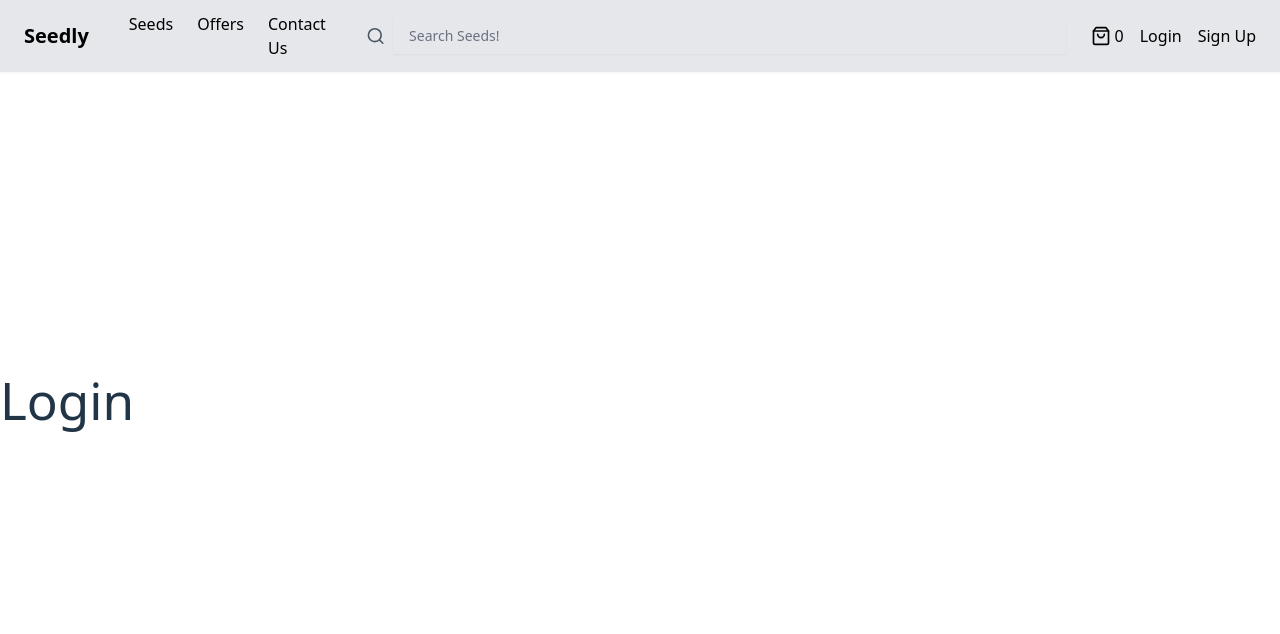
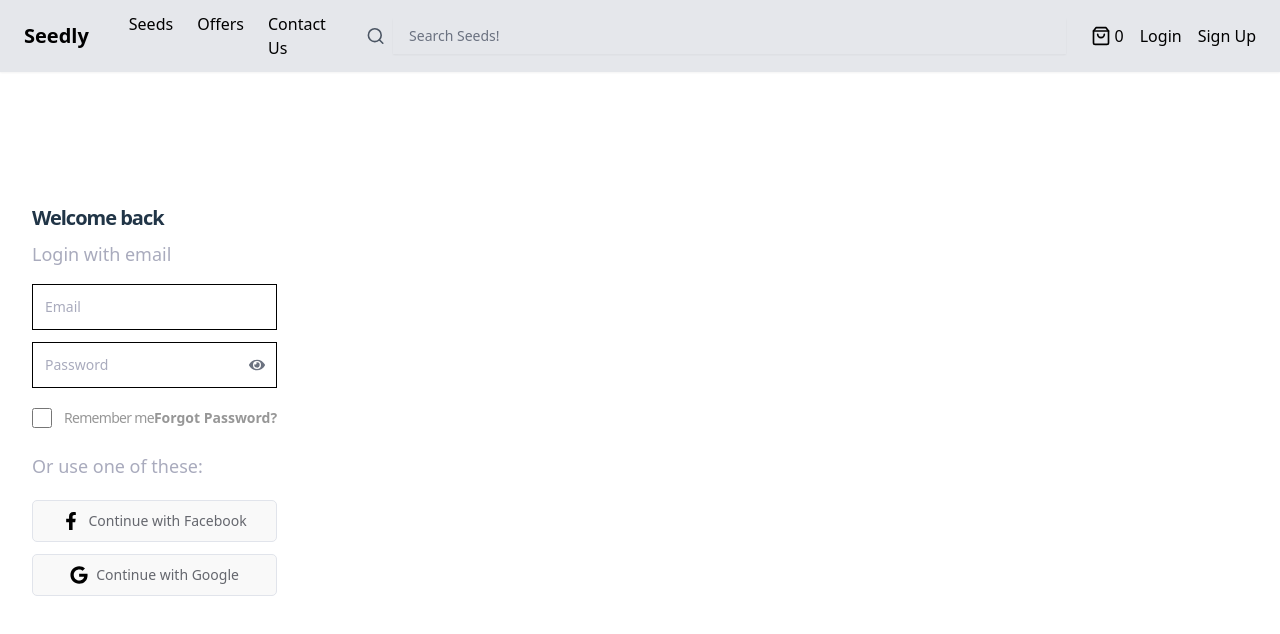
Before and after one commit to roztownsend/Seedly, a React (Vite) app in the folder frontend/vite-project/: page /login in a window 1280 px wide. Shown: the top 634 px of the page. Built offline with nearby package versions, Linux system fonts and the light colour scheme.

Commit message:
re-added files from previous branch

```diff
--- /dev/null
+++ b/frontend/vite-project/src/components/authForms/AuthFormFields.tsx
@@ -0,0 +1,68 @@
+import { FaEye, FaEyeSlash } from "react-icons/fa";
+import { UseAuthFormType } from "../../types/authFormTypes";
+function AuthFormFields({ handlers, showPassword, formType }: UseAuthFormType) {
+  return (
+    <form
+      className="flex  w-full flex-col"
+      onSubmit={(e) => handlers.handleSubmit(e)}
+    >
+      <label htmlFor="email"></label>
+      <input
+        type="email"
+        id="email"
+        name="email"
+        placeholder="Email"
+        autoComplete="email"
+        onChange={(e) => handlers.handleChange(e)}
+        required
+        className="border border-black text-black mb-3 p-3 placeholder:text-[#A9ABBD] text-sm font-normal"
+      />
+      <div className="flex w-full relative mb-5">
+        <label htmlFor="password"></label>
+        <input
+          type={showPassword ? "text" : "password"}
+          id="password"
+          name="password"
+          placeholder="Password"
+          autoComplete="new-password"
+          required
+          onChange={(e) => handlers.handleChange(e)}
+          className="border w-full border-black text-black  p-3 placeholder:text-[#A9ABBD] text-sm font-normal"
+        />
+        <span
+          onClick={() => handlers.togglePassword()}
+          className="absolute right-3 top-1/2 -translate-y-1/2 cursor-pointer text-gray-500"
+        >
+          {showPassword ? <FaEyeSlash /> : <FaEye />}
+        </span>
+      </div>
+      {formType === "login" && (
+        <div className="flex items-center justify-between">
+          <div className="flex items-center gap-3">
+            <input
+              className="w-5 h-5 rounded-none"
+              type="checkbox"
+              id="remember"
+              name="remember"
+            />
+            <label
+              className="text-[#979797] font-normal text-sm leading-4 tracking-tighter"
+              htmlFor="remember"
+            >
+              Remember me
+            </label>
+          </div>
+          <a className="font-bold text-sm text-[#979797]" href="">
+            Forgot Password?
+          </a>
+        </div>
+      )}
+
+      <button
+        type="submit"
+        className="invisible h-0 w-0 p-0 m-0 border-0"
+      ></button>
+    </form>
+  );
+}
+export default AuthFormFields;
--- /dev/null
+++ b/frontend/vite-project/src/components/authForms/AuthHeader.tsx
@@ -0,0 +1,18 @@
+import { AuthType } from "../../types/authFormTypes";
+
+function AuthHeader({ formType }: { formType: AuthType }) {
+  return (
+    <>
+      <h4 className="signup-header font-semibold text-xl tracking-tighter mb-2">
+        {formType === "signup" ? "Welcome!" : "Welcome back"}
+      </h4>
+      <span className="font-medium text-lg text-[#A9ABBD] mb-4 ">
+        {formType === "signup"
+          ? "Create an account with us"
+          : "Login with email"}
+      </span>
+    </>
+  );
+}
+
+export default AuthHeader;
--- /dev/null
+++ b/frontend/vite-project/src/components/authForms/AuthOptionButtons.tsx
@@ -0,0 +1,17 @@
+import { FaFacebookF, FaGoogle } from "react-icons/fa";
+
+function AuthOptionButtons() {
+  return (
+    <div className="flex flex-col mt-5 gap-3">
+      <button className="border text-[#65676E] text-sm border-[#E1E4EB] flex justify-center items-center px-3 py-[10px] rounded-[5px]">
+        <FaFacebookF className="text-lg mr-2 text-black" /> Continue with
+        Facebook
+      </button>
+      <button className="border text-[#65676E] text-sm border-[#E1E4EB] flex justify-center items-center px-3 py-[10px] rounded-[5px]">
+        <FaGoogle className="text-lg text-black mr-2" /> Continue with Google
+      </button>
+    </div>
+  );
+}
+
+export default AuthOptionButtons;
--- /dev/null
+++ b/frontend/vite-project/src/hooks/useAuthForm.ts
@@ -0,0 +1,37 @@
+import { useState } from "react";
+import {
+  UseAuthFormType,
+  AuthFieldsInputData,
+  AuthType,
+} from "../types/authFormTypes";
+
+export const useAuthForm = (formType: AuthType): UseAuthFormType => {
+  const [formData, setFormData] = useState<AuthFieldsInputData>({
+    email: "",
+    password: "",
+  });
+  const [showPassword, setShowPassword] = useState(false);
+
+  const handleChange = (e: React.ChangeEvent<HTMLInputElement>) => {
+    const { name, value } = e.target;
+    setFormData((prev) => ({ ...prev, [name]: value }));
+  };
+
+  const handleSubmit = (e: React.FormEvent<HTMLFormElement>) => {
+    e.preventDefault();
+    console.log(formData);
+  };
+
+  const togglePassword = () => setShowPassword((prevState) => !prevState);
+
+  return {
+    formData,
+    formType,
+    showPassword,
+    handlers: {
+      handleChange,
+      handleSubmit,
+      togglePassword,
+    },
+  };
+};
--- a/frontend/vite-project/src/pages/Login.tsx
+++ b/frontend/vite-project/src/pages/Login.tsx
@@ -1,8 +1,25 @@
+import AuthHeader from "../components/authForms/AuthHeader";
+import AuthFormFields from "../components/authForms/AuthFormFields";
+import AuthOptionButtons from "../components/authForms/AuthOptionButtons";
+import { useAuthForm } from "../hooks/useAuthForm";
 function Login() {
+  const { showPassword, formData, formType, handlers } = useAuthForm("login");
+
   return (
-    <>
-      <h1>Login</h1>
-    </>
+    <div className="bg-white w-full max-w-[471px]  $min-h-[460px] p-8 flex flex-col">
+      <AuthHeader formType={formType} />
+
+      <AuthFormFields
+        showPassword={showPassword}
+        handlers={handlers}
+        formData={formData}
+        formType={formType}
+      />
+      <span className="font-medium text-lg text-[#A9ABBD] mt-6">
+        Or use one of these:
+      </span>
+      <AuthOptionButtons />
+    </div>
   );
 }
 
--- a/frontend/vite-project/src/pages/Signup.tsx
+++ b/frontend/vite-project/src/pages/Signup.tsx
@@ -1,8 +1,25 @@
+import AuthHeader from "../components/authForms/AuthHeader";
+import AuthFormFields from "../components/authForms/AuthFormFields";
+import AuthOptionButtons from "../components/authForms/AuthOptionButtons";
+import { useAuthForm } from "../hooks/useAuthForm";
 function Signup() {
+  const { formData, showPassword, handlers, formType } = useAuthForm("signup");
+
   return (
-    <>
-      <h1>Signup</h1>
-    </>
+    <div className="bg-white w-full max-w-[471px]  $min-h-[460px] p-8 flex flex-col">
+      <AuthHeader formType="signup" />
+
+      <AuthFormFields
+        showPassword={showPassword}
+        handlers={handlers}
+        formData={formData}
+        formType={formType}
+      />
+      <span className="font-medium text-lg text-[#A9ABBD] mt-6">
+        Or use one of these:
+      </span>
+      <AuthOptionButtons />
+    </div>
   );
 }
 
--- /dev/null
+++ b/frontend/vite-project/src/types/authFormTypes.ts
@@ -0,0 +1,17 @@
+export type AuthFieldsInputData = {
+  email: string;
+  password: string;
+};
+
+export type AuthType = "login" | "signup";
+
+export type UseAuthFormType = {
+  formData: AuthFieldsInputData;
+  showPassword: boolean;
+  formType: AuthType;
+  handlers: {
+    handleChange: (e: React.ChangeEvent<HTMLInputElement>) => void;
+    handleSubmit: (e: React.FormEvent<HTMLFormElement>) => void;
+    togglePassword: () => void;
+  };
+};
```
